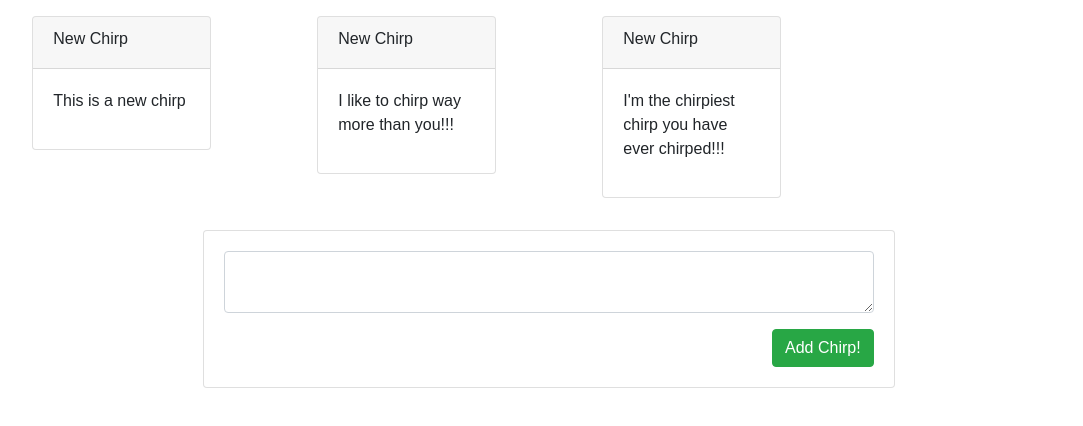
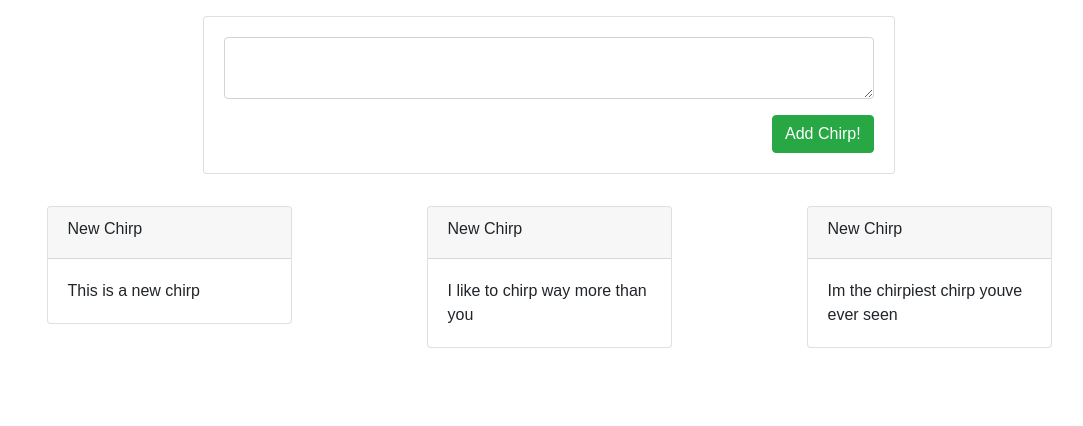
Before and after one commit to Cook1619/Chirper2, a React (Create React App) app: page / in a window 1280 px wide. Shown: the top 426 px of the page, without its empty margins (91-1174 px from the left). Built offline with nearby package versions, Linux system fonts and the light colour scheme.

Commit message:
Cleaned up after Davids advice]

```diff
--- a/src/DefaultChirp/component/DefaultChirp.jsx
+++ /dev/null
@@ -1,39 +0,0 @@
-import React from 'react';
-
-const DefaultChirp = () => (
-    <div className="container">
-        <div className="row">
-            <div className="col-md-3">
-                <div className="card post-body">
-                    <div className="card-header">
-                        <h6>New Chirp</h6>
-                    </div>
-                    <div className="card-body">
-                        <p>This is a new chirp</p>
-                    </div>
-                </div>
-            </div>
-            <div className="col-md-3">
-                <div className="card post-body">
-                    <div className="card-header">
-                        <h6>New Chirp</h6>
-                    </div>
-                    <div className="card-body">
-                        <p>I like to chirp way more than you!!!</p>
-                    </div>
-                </div>
-            </div>
-            <div className="col-md-3">
-                <div className="card post-body">
-                    <div className="card-header">
-                        <h6>New Chirp</h6>
-                    </div>
-                    <div className="card-body">
-                        <p>I'm the chirpiest chirp you have ever chirped!!!</p>
-                    </div>
-                </div>
-            </div>
-        </div>
-    </div>
-)
-export default DefaultChirp;
--- a/src/Post/component/Post.jsx
+++ b/src/Post/component/Post.jsx
@@ -1,9 +1,8 @@
 import React from 'react';
 
 const Post = (props) => (
-    <div className="container">
-        <div className="row">
-            <div className="col-md-3">
+
+    <div className="col-md-4">
         <div className="card post-body">
             <div className="card-header">
                 <h6>New Chirp</h6>
@@ -13,7 +12,5 @@ const Post = (props) => (
             </div>
         </div>
     </div>
-        </div>
-    </div>
 )
 export default Post;
--- a/src/PostEditor/component/PostEditor.jsx
+++ b/src/PostEditor/component/PostEditor.jsx
@@ -15,7 +15,7 @@ class PostEditor extends Component {
     }
 
     chirp = () => {
-        this.props.addChirp(this.state.newPostBody);
+        this.props.addChirp({text:this.state.newPostBody});
         this.setState({
             newPostBody: '',
         });
--- a/src/ThreadDisplay/component/ThreadDisplay.jsx
+++ b/src/ThreadDisplay/component/ThreadDisplay.jsx
@@ -1,7 +1,6 @@
 import React, { Component } from 'react';
 import Post from '../../Post/component/Post';
 import PostEditor from '../../PostEditor/component/PostEditor'
-import DefaultChirp from '../../DefaultChirp/component/DefaultChirp';
 
 class ThreadDisplay extends Component {
     constructor(props) {
@@ -9,27 +8,38 @@ class ThreadDisplay extends Component {
 
 
         this.state = {
-            posts: [],
+            posts: [
+                {
+                    text: 'This is a new chirp'
+                },
+                {
+                    text: 'I like to chirp way more than you'
+                },
+                {
+                    text: 'Im the chirpiest chirp youve ever seen'
+                }
+            ],
 
         }
     }
     addChirp = (newPostBody) => {
-        const newState = Object.assign({}, this.state);
-        newState.posts.push(newPostBody);
-        this.setState(newState);
+
+        this.setState({ posts: this.state.posts.concat(newPostBody) });
     }
     render() {
         return (
             <div>
-            <DefaultChirp />
-                {
-                    this.state.posts.map((postBody, index) => {
-                        return (
-                            <Post key={index} postBody={postBody} />
-                        )
-                    })}
-
                 <PostEditor addChirp={this.addChirp} />
+                <div className="container">
+                    <div className="row">
+                        {
+                            this.state.posts.map((post, index) => {
+                                return (
+                                    <Post key={index} postBody={post.text} />
+                                )
+                            })}
+                    </div>
+                </div>
             </div>
         )
     }
```
Lines whose indentation alone changed are shown as unchanged.
